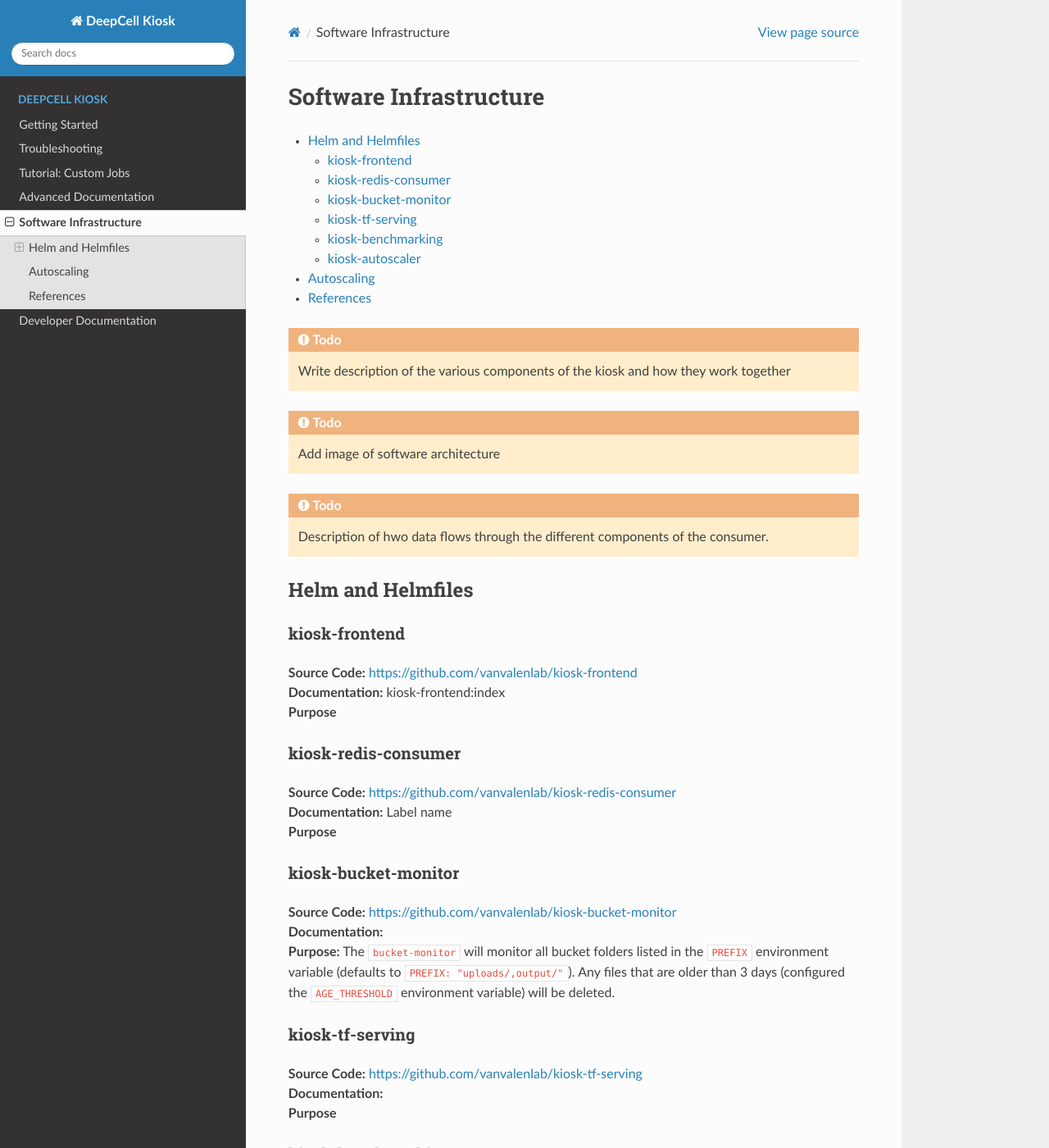
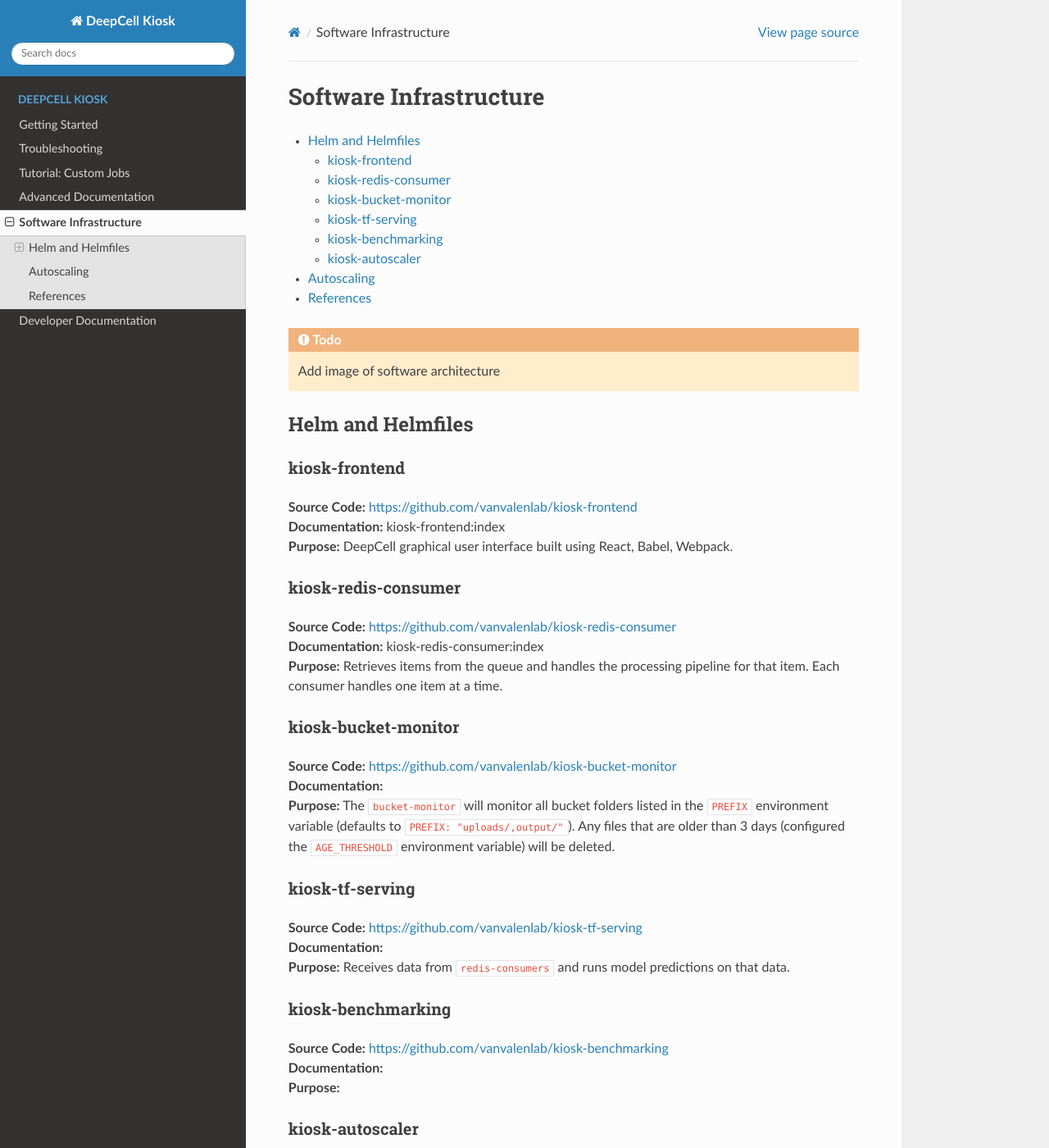
Before and after one commit to vanvalenlab/kiosk-console, a Sphinx documentation site: the page built from docs/source/SOFTWARE_INFRASTRUCTURE.rst, in a window 1280 px wide and 1400 px high. Shown: the whole window at 82% size. Built offline with Sphinx 7.4.7 and the Read the Docs theme 2.0.0, drawn with Linux system fonts in a browser that asks for light colours.

Commit message:
Add some repo descriptions

```diff
--- a/docs/source/SOFTWARE_INFRASTRUCTURE.rst
+++ b/docs/source/SOFTWARE_INFRASTRUCTURE.rst
@@ -7,15 +7,7 @@
 
 .. todo::
 
-    Write description of the various components of the kiosk and how they work together
-
-.. todo::
-
     Add image of software architecture
-
-.. todo::
-
-    Description of hwo data flows through the different components of the consumer.
 
 Helm and Helmfiles
 ------------------
@@ -24,13 +16,13 @@
 ^^^^^^^^^^^^^^
 | **Source Code:** https://github.com/vanvalenlab/kiosk-frontend
 | **Documentation:** :ref:`kiosk-frontend:index`
-| **Purpose**
+| **Purpose:** DeepCell graphical user interface built using React, Babel, Webpack.
 
 kiosk-redis-consumer
 ^^^^^^^^^^^^^^^^^^^^
 | **Source Code:** https://github.com/vanvalenlab/kiosk-redis-consumer
-| **Documentation:** :ref:`Label name <kiosk-redis-consumer:index>`
-| **Purpose**
+| **Documentation:** :ref:`kiosk-redis-consumer:index`
+| **Purpose:** Retrieves items from the queue and handles the processing pipeline for that item. Each consumer handles one item at a time.
 
 kiosk-bucket-monitor
 ^^^^^^^^^^^^^^^^^^^^
@@ -42,7 +34,7 @@
 ^^^^^^^^^^^^^^^^
 | **Source Code:** https://github.com/vanvalenlab/kiosk-tf-serving
 | **Documentation:**
-| **Purpose**
+| **Purpose:** Receives data from ``redis-consumers`` and runs model predictions on that data.
 
 kiosk-benchmarking
 ^^^^^^^^^^^^^^^^^^
```
